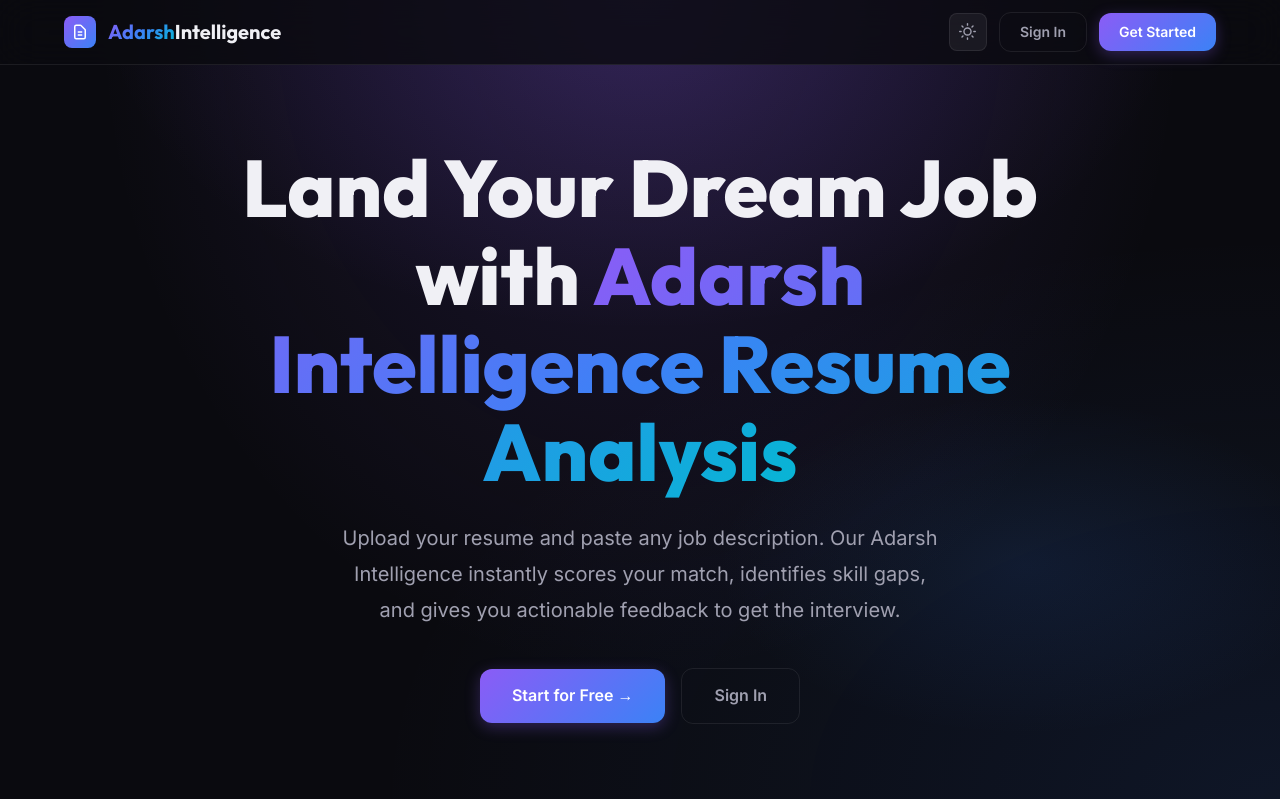
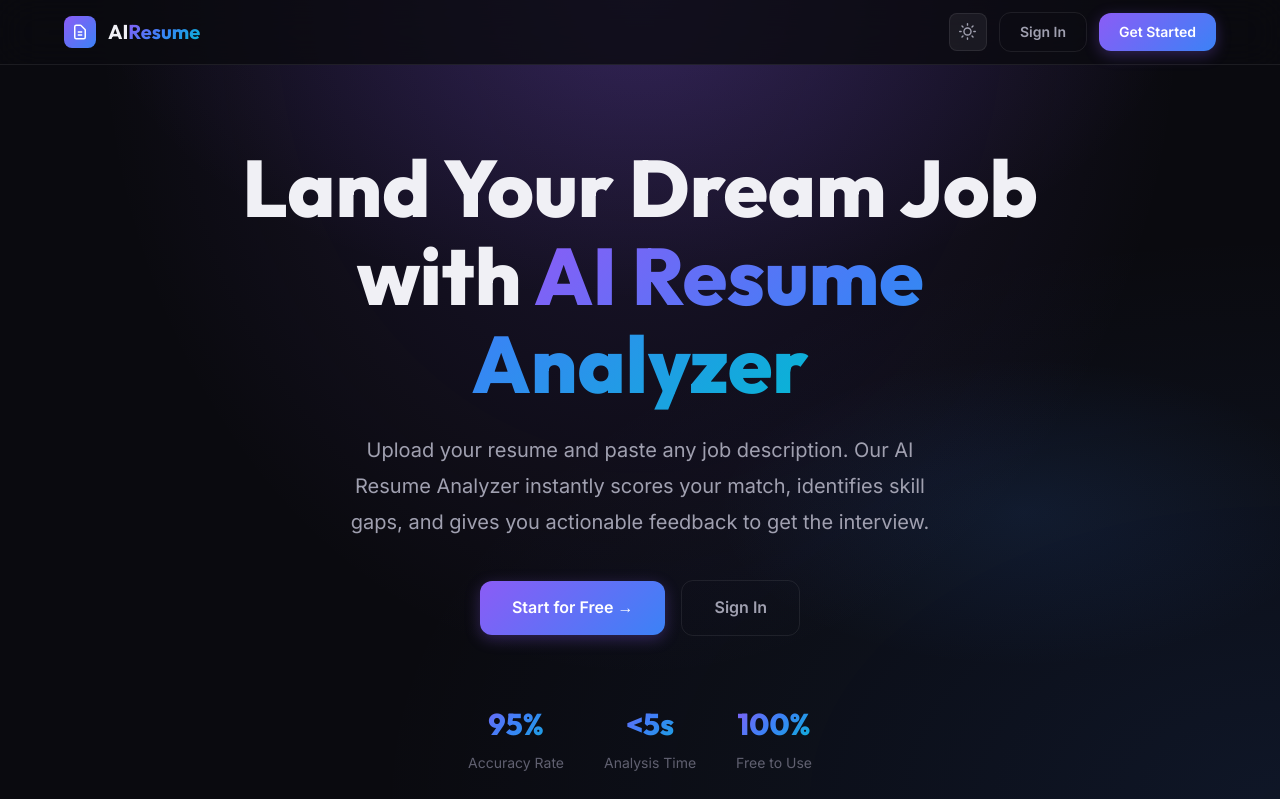
Before and after one commit to Adarsh010905/Adarsh-Intelligence-Resume-Analyzer, a React (Vite) app in the folder frontend/: page / in a window 1280 px wide. Shown: the top 799 px of the page. Built offline with nearby package versions, Linux system fonts and the light colour scheme; no server answers.

Commit message:
rebrand: restore AI Resume Analyzer branding across all pages

```diff
--- a/frontend/src/components/Navbar.jsx
+++ b/frontend/src/components/Navbar.jsx
@@ -28,7 +28,7 @@ function Navbar() {
             </svg>
           </div>
           <span className="logo-text">
-            <span className="gradient-text">Adarsh</span>Intelligence
+            AI<span className="gradient-text">Resume</span>
           </span>
         </Link>
 
--- a/frontend/src/pages/AnalyzePage.jsx
+++ b/frontend/src/pages/AnalyzePage.jsx
@@ -129,7 +129,7 @@ function AnalyzePage() {
       <div className="container">
         <div className="analyze-header">
           <h1 className="analyze-title">
-            <span className="gradient-text">Adarsh Intelligence Resume Analyzer</span>
+            <span className="gradient-text">AI Resume Analyzer</span>
           </h1>
           <p className="analyze-subtitle">
             Upload your resume and paste a job description to get an instant AI-powered match score and improvement suggestions.
--- a/frontend/src/pages/LandingPage.jsx
+++ b/frontend/src/pages/LandingPage.jsx
@@ -26,11 +26,11 @@ function LandingPage() {
         <div style={{ maxWidth: '800px', margin: '0 auto' }}>
           <h1 className="hero-title">
             Land Your Dream Job with{' '}
-            <span className="gradient-text">Adarsh Intelligence Resume Analysis</span>
+            <span className="gradient-text">AI Resume Analyzer</span>
           </h1>
 
           <p className="hero-subtitle">
-            Upload your resume and paste any job description. Our Adarsh Intelligence
+            Upload your resume and paste any job description. Our AI Resume Analyzer
             instantly scores your match, identifies skill gaps, and gives you actionable
             feedback to get the interview.
           </p>
@@ -108,7 +108,7 @@ function LandingPage() {
               Ready to <span className="gradient-text">Optimize</span> Your Resume?
             </h2>
             <p className="cta-desc">
-              Join thousands of job seekers who improved their chances with Adarsh Intelligence analysis.
+              Join thousands of job seekers who improved their chances with AI-powered analysis.
               It's completely free.
             </p>
             <Link to={isLoggedIn ? '/analyze' : '/register'} className="btn-primary" style={{ padding: '14px 40px', fontSize: '1rem' }}>
@@ -119,7 +119,7 @@ function LandingPage() {
       </section>
 
       <footer className="landing-footer">
-        <p>Built with ❤️ by a Python Full Stack Developer • Django + React + Adarsh Intelligence</p>
+        <p>Built with ❤️ by a Python Full Stack Developer • Django + React + Groq AI</p>
       </footer>
     </div>
   );
--- a/frontend/src/pages/LoginPage.jsx
+++ b/frontend/src/pages/LoginPage.jsx
@@ -40,7 +40,7 @@ function LoginPage() {
               </svg>
             </div>
             <h2 className="brand-title">
-              <span className="gradient-text">Adarsh</span>Intelligence
+              AI<span className="gradient-text">Resume</span>
             </h2>
             <p className="brand-tagline">Analyze. Improve. Get Hired.</p>
             <div className="brand-features">
--- a/frontend/src/pages/RegisterPage.jsx
+++ b/frontend/src/pages/RegisterPage.jsx
@@ -55,7 +55,7 @@ function RegisterPage() {
               </svg>
             </div>
             <h2 className="brand-title">
-              <span className="gradient-text">Adarsh</span>Intelligence
+              AI<span className="gradient-text">Resume</span>
             </h2>
             <p className="brand-tagline">Join thousands of job seekers</p>
             <div className="brand-features">
```
Also changed, not shown: 3 other files (tests, documents, lock files or other folders).
